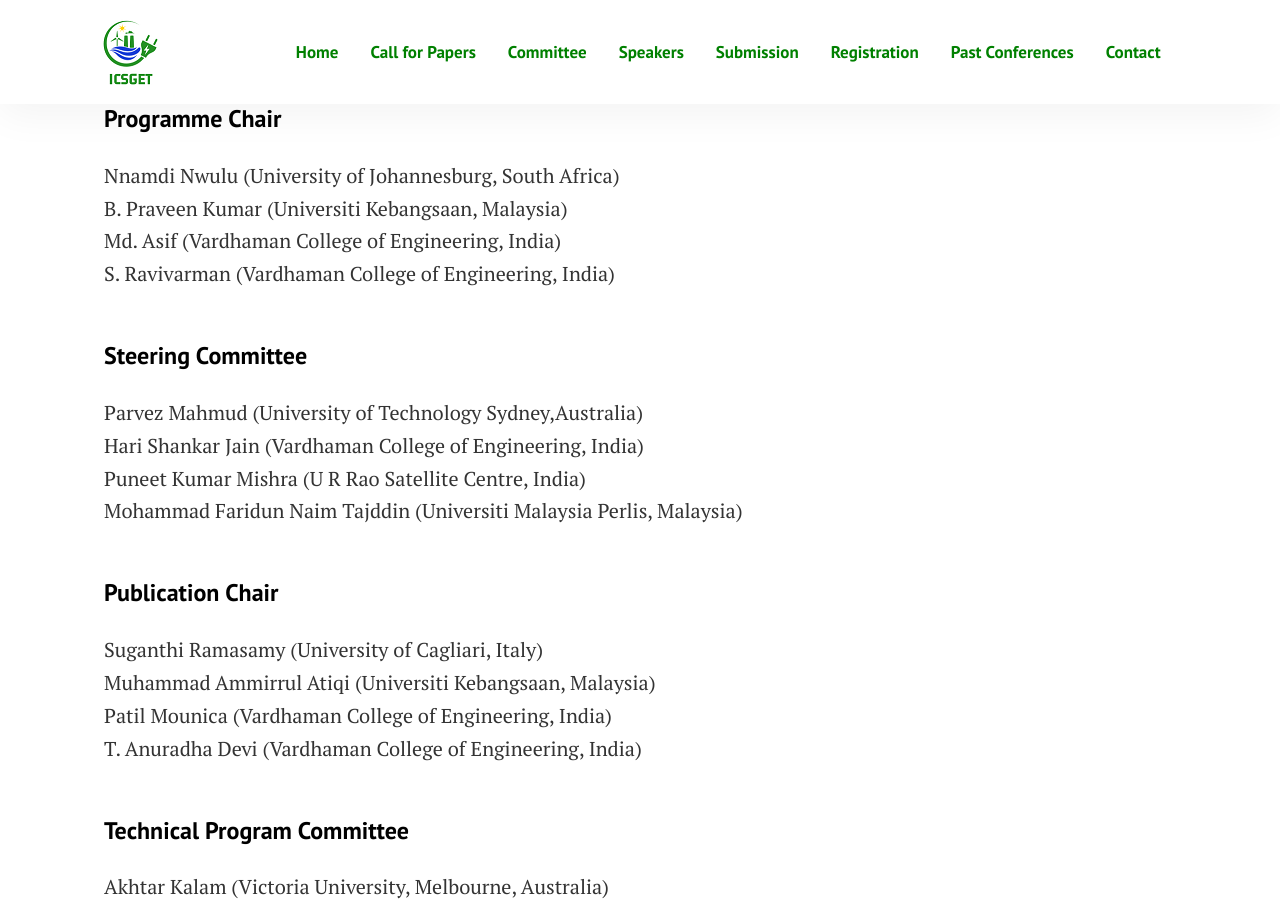
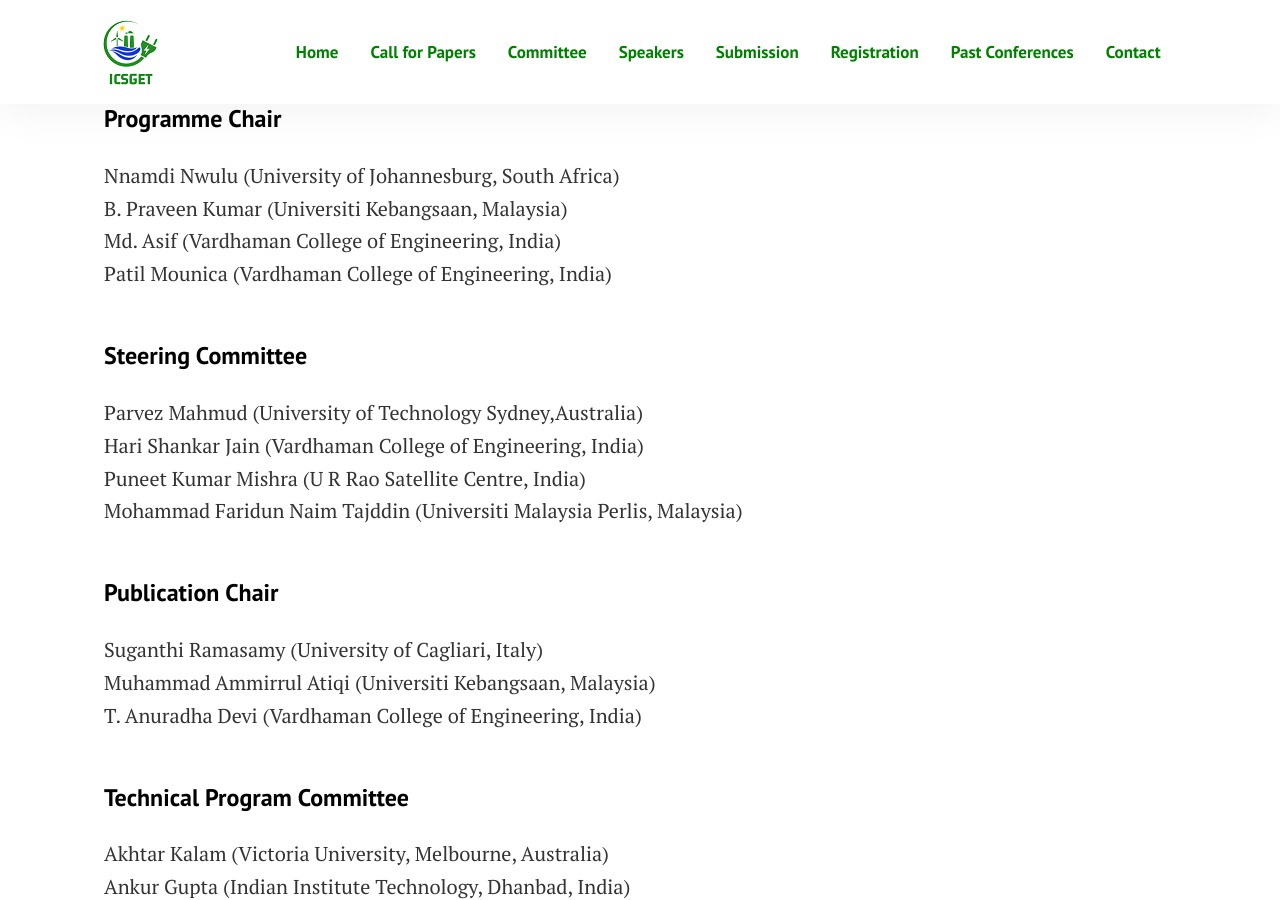
Before and after one commit to sravivarmanvce/temp, a Jekyll site: the page built from pages/committee.md, in a window 1280 px wide and 900 px high, scrolled down 1161 px. Built offline with Jekyll 4.4.1, drawn with Linux system fonts in a browser that asks for light colours.

Commit message:
Update committee.md

```diff
--- a/pages/committee.md
+++ b/pages/committee.md
@@ -22,7 +22,7 @@
 Nnamdi Nwulu (University of Johannesburg, South Africa)<br>
 B. Praveen Kumar (Universiti Kebangsaan, Malaysia)<br>
 Md. Asif (Vardhaman College of Engineering, India)<br>
-S. Ravivarman (Vardhaman College of Engineering, India)<br>
+Patil Mounica (Vardhaman College of Engineering, India)<br>
 #### Steering Committee
 Parvez Mahmud (University of Technology Sydney,Australia)<br>
 Hari Shankar Jain (Vardhaman College of Engineering, India)<br>
@@ -31,7 +31,6 @@
 #### Publication Chair
 Suganthi Ramasamy (University of Cagliari, Italy)<br>
 Muhammad Ammirrul Atiqi (Universiti Kebangsaan, Malaysia)<br>
-Patil Mounica (Vardhaman College of Engineering, India)<br>
 T. Anuradha Devi (Vardhaman College of Engineering, India)<br>
 #### Technical Program Committee
 Akhtar Kalam (Victoria University, Melbourne, Australia)<br>
```
